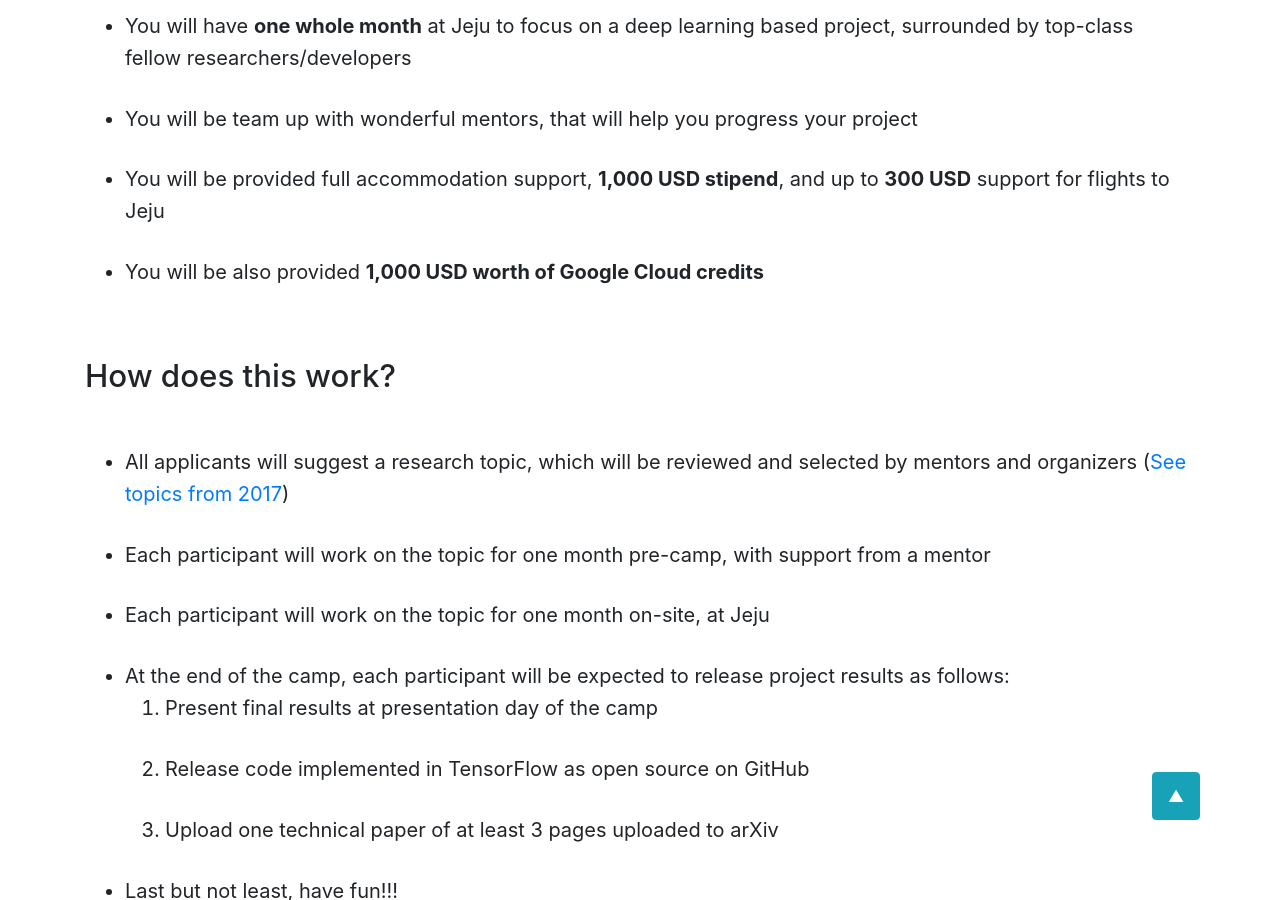
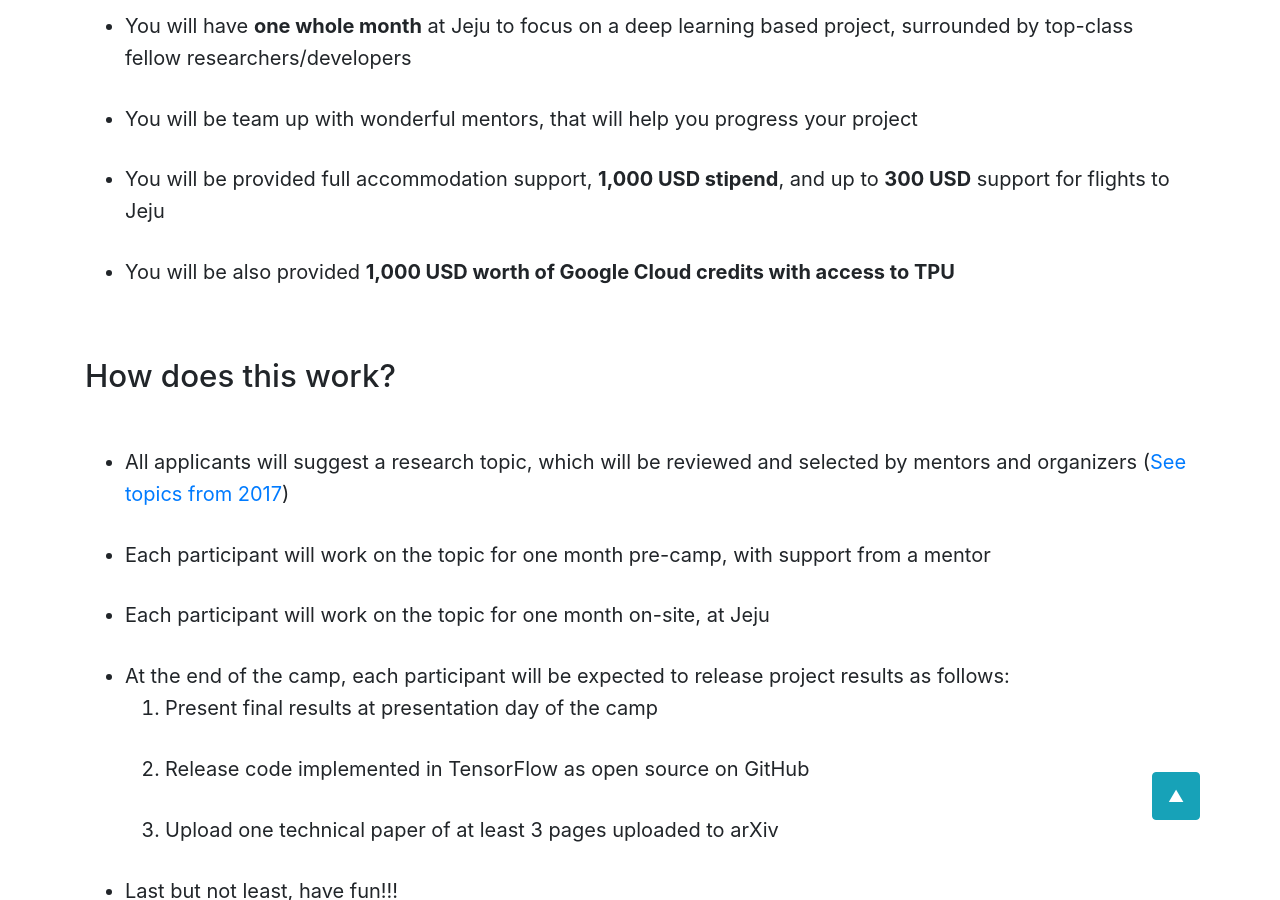
Before and after one commit to TensorFlowKR/dlcampjeju, a Jekyll site: the page built from 2018/index.md, in a window 1280 px wide and 900 px high, scrolled down 1708 px. Built offline with Jekyll 4.4.1, drawn with Linux system fonts in a browser that asks for light colours; nearby versions of some CDN libraries.

Commit message:
Update index.md

```diff
--- a/2018/index.md
+++ b/2018/index.md
@@ -21,7 +21,7 @@ that come from various backgrounds but all interested in practicing and advancin
 - You will have **one whole month** at Jeju to focus on a deep learning based project, surrounded by top-class fellow researchers/developers
 - You will be team up with wonderful mentors, that will help you progress your project
 - You will be provided full accommodation support, **1,000 USD stipend**, and up to **300 USD** support for flights to Jeju
-- You will be also provided **1,000 USD worth of Google Cloud credits**
+- You will be also provided **1,000 USD worth of Google Cloud credits with access to TPU**
 
 ## How does this work?
 
```
